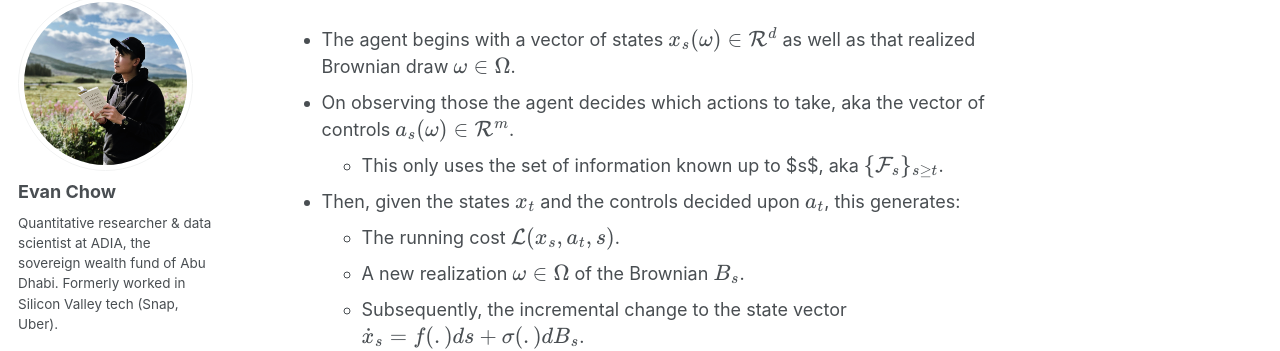
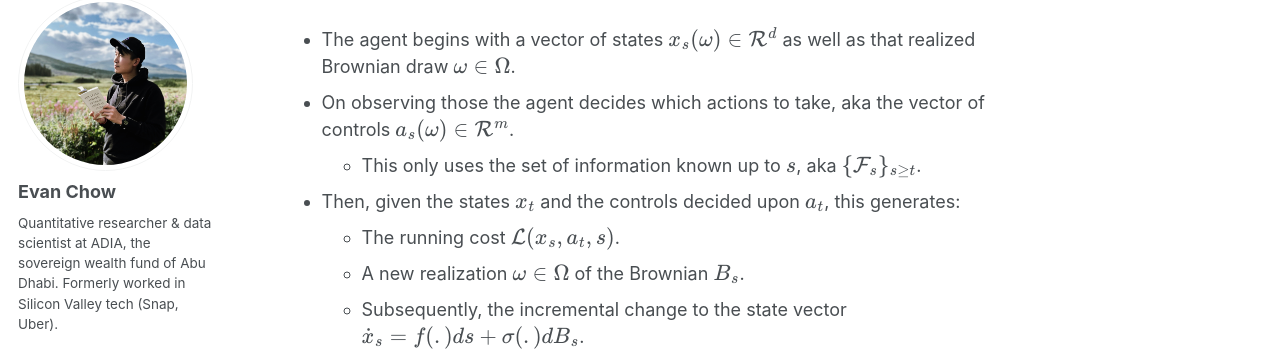
Before and after one commit to evnchw/evnchw.github.io, a Jekyll site: the page built from _quant/20240623_refresher_hjb.md, in a window 1280 px wide and 900 px high, scrolled down 6137 px. Shown: the part 110-461 px from the top of the window. Built offline with Jekyll 4.4.1, drawn with Linux system fonts in a browser that asks for light colours; some web fonts are replaced.

Commit message:
Quick commit.

```diff
--- a/_quant/20240623_refresher_hjb.md
+++ b/_quant/20240623_refresher_hjb.md
@@ -182,7 +182,7 @@ Immediately, we see the cost functional is now stochastic (and expressed *in exp
 
 - The agent begins with a vector of states $$x_s(\omega) \in \mathcal{R}^d$$ as well as that realized Brownian draw $$\omega \in \Omega$$.
 - On observing those the agent decides which actions to take, aka the vector of controls $$a_s(\omega) \in \mathcal{R}^m$$.
-    - This only uses the set of information known up to $s$, aka $$\{\mathcal{F_s}\}_{s \geq t}$$.
+    - This only uses the set of information known up to $$s$$, aka $$\{\mathcal{F_s}\}_{s \geq t}$$.
 - Then, given the states $$x_t$$ and the controls decided upon $$a_t$$, this generates:
     - The running cost $$\mathcal{L}(x_s, a_t, s)$$.
     - A new realization $$\omega \in \Omega$$ of the Brownian $$B_s$$.
```
